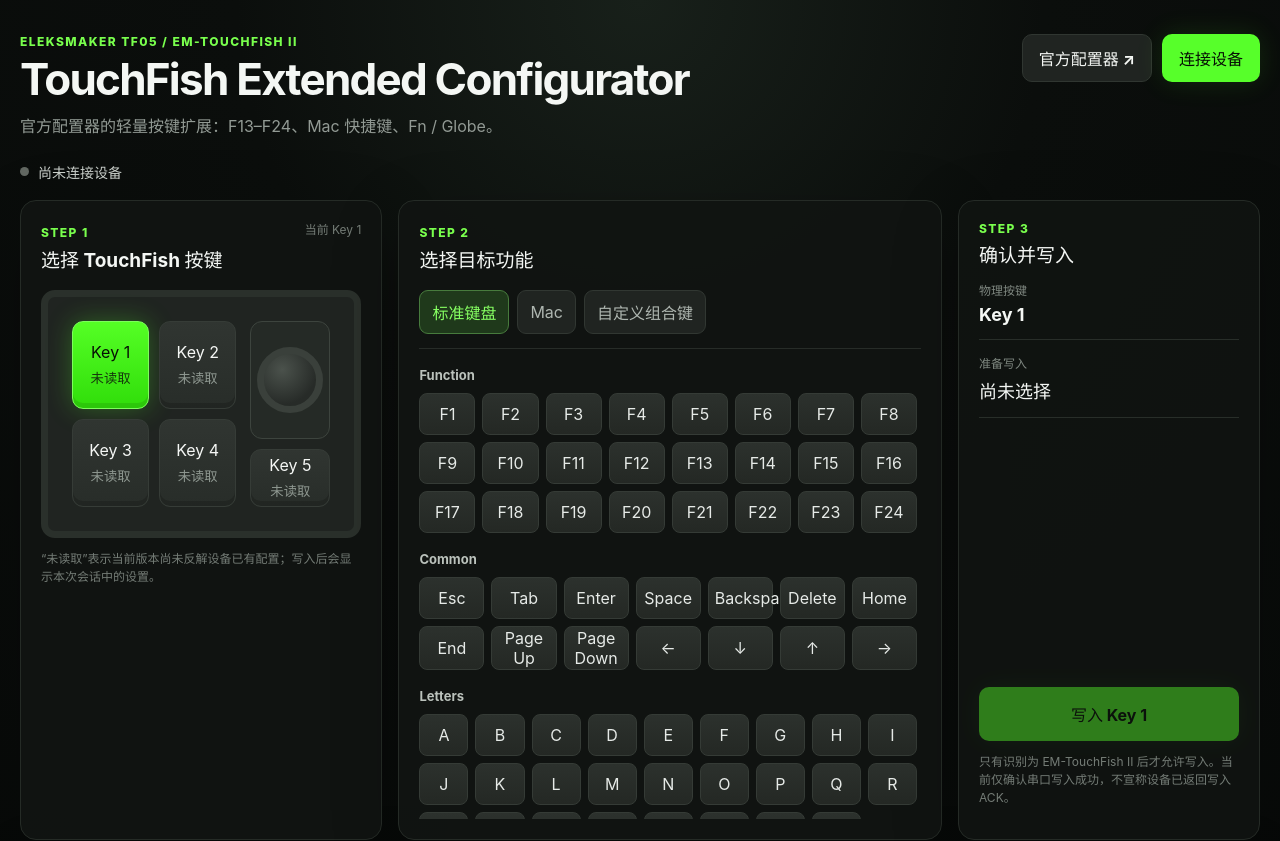
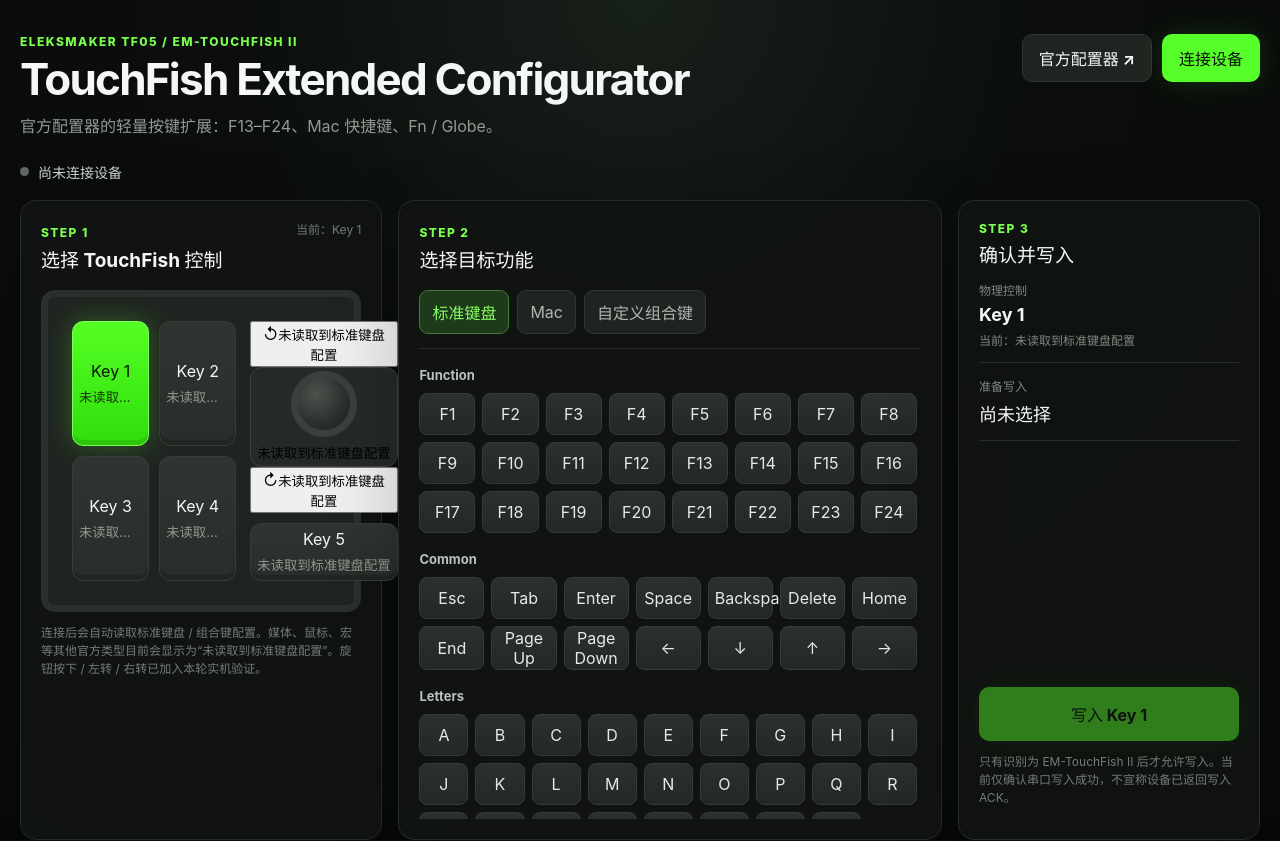
Before and after one commit to keru-s/touchfish-extended-configurator, a React (Vite) app: page / in a window 1280 px wide. Shown: the top 841 px of the page. Built offline with nearby package versions, Linux system fonts and the light colour scheme.

Commit message:
feat: read assignments and expose rotary controls

```diff
--- a/src/App.tsx
+++ b/src/App.tsx
@@ -1,12 +1,21 @@
 import { useMemo, useRef, useState } from 'react'
-import { HID, type Modifier } from './hid/keyboard'
+import {
+  HID,
+  describeKeyboardReport,
+  encodeKeyboardReport,
+  type Modifier,
+} from './hid/keyboard'
 import { FN_HIDUTIL_COMMAND, MAC_PRESETS, type Assignment } from './hid/presets'
 import { FrameParser } from './protocol/frame'
 import { SerialTransport } from './protocol/serialTransport'
 import {
+  TOUCHFISH_CONTROLS,
+  TOUCHFISH_LAYER,
   buildIdentityRequest,
   buildKeyAssignmentPacket,
+  buildStandardKeyQuery,
   parseIdentityResponse,
+  parseStandardKeyResponse,
   toHex,
   type DeviceIdentity,
 } from './protocol/touchfish'
@@ -17,8 +26,6 @@
   direction: 'TX' | 'RX' | 'INFO'
   message: string
 }
-
-const PHYSICAL_KEYS = [1, 2, 3, 4, 5]
 
 const FUNCTION_KEYS = Array.from({ length: 24 }, (_, index) => ({
   label: `F${index + 1}`,
@@ -66,14 +73,33 @@
   return modifiers.map((modifier) => glyph[modifier]).join('')
 }
 
+function reportsEqual(left: Uint8Array, right: Uint8Array): boolean {
+  return left.length === right.length && left.every((value, index) => value === right[index])
+}
+
+function assignmentLabelFromReport(report: Uint8Array): string {
+  const preset = MAC_PRESETS.find((candidate) =>
+    reportsEqual(report, encodeKeyboardReport(candidate.keys, candidate.modifiers)),
+  )
+  if (preset) return preset.name
+  return describeKeyboardReport(report)
+}
+
+function controlLabel(index: number): string {
+  return TOUCHFISH_CONTROLS.find((control) => control.index === index)?.label ?? `Control ${index}`
+}
+
+const delay = (milliseconds: number) => new Promise((resolve) => window.setTimeout(resolve, milliseconds))
+
 export default function App() {
   const transportRef = useRef<SerialTransport | null>(null)
   const parserRef = useRef(new FrameParser())
   const [connected, setConnected] = useState(false)
   const [identity, setIdentity] = useState<DeviceIdentity | null>(null)
-  const [selectedKey, setSelectedKey] = useState(1)
+  const [selectedControl, setSelectedControl] = useState(1)
   const [pending, setPending] = useState<Assignment | null>(null)
-  const [sessionAssignments, setSessionAssignments] = useState<Record<number, string>>({})
+  const [deviceAssignments, setDeviceAssignments] = useState<Record<number, string>>({})
+  const [readingAssignments, setReadingAssignments] = useState(false)
   const [tab, setTab] = useState<Tab>('keyboard')
   const [status, setStatus] = useState('尚未连接设备')
   const [logs, setLogs] = useState<LogEntry[]>([])
@@ -88,7 +114,29 @@
   )
 
   const appendLog = (entry: LogEntry) => {
-    setLogs((current) => [...current.slice(-79), entry])
+    setLogs((current) => [...current.slice(-119), entry])
+  }
+
+  const refreshAssignments = async (transport = transportRef.current) => {
+    if (!transport) return
+    setReadingAssignments(true)
+    setDeviceAssignments({})
+    setStatus('正在读取设备现有的标准键盘配置…')
+
+    try {
+      for (const control of TOUCHFISH_CONTROLS) {
+        const query = buildStandardKeyQuery(TOUCHFISH_LAYER, control.index)
+        appendLog({ direction: 'TX', message: `${toHex(query)}  // read ${control.label}` })
+        await transport.write(query)
+        await delay(35)
+      }
+      await delay(250)
+      setStatus('设备配置读取完成。未显示的控制可能使用了媒体 / 鼠标 / 宏等其他类型。')
+    } catch (error) {
+      setStatus(`读取配置失败：${error instanceof Error ? error.message : String(error)}`)
+    } finally {
+      setReadingAssignments(false)
+    }
   }
 
   const handleIncoming = (chunk: Uint8Array) => {
@@ -100,11 +148,24 @@
         message: `parser: discarded=${result.discardedBytes}, invalid=${result.invalidFrames}`,
       })
     }
+
     for (const frame of result.frames) {
       const device = parseIdentityResponse(frame)
       if (device) {
         setIdentity(device)
-        setStatus(device.supported ? `已识别：${device.modelName}` : `检测到未验证设备：${device.modelName}`)
+        setStatus(device.supported ? `已识别：${device.modelName}，正在读取现有配置…` : `检测到未验证设备：${device.modelName}`)
+        if (device.supported) void refreshAssignments(transportRef.current)
+        continue
+      }
+
+      const standardRead = parseStandardKeyResponse(frame)
+      if (standardRead && standardRead.layer === TOUCHFISH_LAYER) {
+        const label = assignmentLabelFromReport(standardRead.report)
+        setDeviceAssignments((current) => ({ ...current, [standardRead.controlIndex]: label }))
+        appendLog({
+          direction: 'INFO',
+          message: `read ${controlLabel(standardRead.controlIndex)} => ${label}`,
+        })
       }
     }
   }
@@ -120,6 +181,7 @@
       transport.onDisconnected = () => {
         setConnected(false)
         setIdentity(null)
+        setDeviceAssignments({})
         setStatus('设备连接已断开')
       }
       await transport.connect()
@@ -127,6 +189,7 @@
       parserRef.current.reset()
       setConnected(true)
       setIdentity(null)
+      setDeviceAssignments({})
       setStatus('已连接，正在识别设备…写入功能暂时锁定。')
 
       const request = buildIdentityRequest()
@@ -144,6 +207,7 @@
       transportRef.current = null
       setConnected(false)
       setIdentity(null)
+      setDeviceAssignments({})
       setStatus('尚未连接设备')
     }
   }
@@ -160,11 +224,11 @@
     }
 
     try {
-      const packet = buildKeyAssignmentPacket(selectedKey, pending.keys, pending.modifiers)
-      appendLog({ direction: 'TX', message: toHex(packet) })
+      const packet = buildKeyAssignmentPacket(selectedControl, pending.keys, pending.modifiers)
+      appendLog({ direction: 'TX', message: `${toHex(packet)}  // write ${controlLabel(selectedControl)}` })
       await transportRef.current.write(packet)
-      setSessionAssignments((current) => ({ ...current, [selectedKey]: pending.name }))
-      setStatus(`Key ${selectedKey} 的写入指令已发送：${pending.name}`)
+      setDeviceAssignments((current) => ({ ...current, [selectedControl]: pending.name }))
+      setStatus(`${controlLabel(selectedControl)} 的写入指令已发送：${pending.name}`)
     } catch (error) {
       setStatus(`写入失败：${error instanceof Error ? error.message : String(error)}`)
     }
@@ -188,6 +252,9 @@
     })
   }
 
+  const assignmentFor = (index: number) =>
+    deviceAssignments[index] ?? (readingAssignments ? '读取中…' : '未读取到标准键盘配置')
+
   return (
     <div className="app-shell">
       <header className="topbar">
@@ -200,6 +267,11 @@
           <a className="secondary-button" href="https://key.eleksmaker.com/" target="_blank" rel="noreferrer">
             官方配置器 ↗
           </a>
+          {connected && identity?.supported && (
+            <button className="secondary-button" onClick={() => void refreshAssignments()} disabled={readingAssignments}>
+              {readingAssignments ? '读取中…' : '刷新配置'}
+            </button>
+          )}
           {connected ? (
             <button className="secondary-button" onClick={disconnect}>断开设备</button>
           ) : (
@@ -223,36 +295,65 @@
           <div className="panel-heading">
             <div>
               <span className="section-label">STEP 1</span>
-              <h2>选择 TouchFish 按键</h2>
+              <h2>选择 TouchFish 控制</h2>
             </div>
-            <span className="muted">当前 Key {selectedKey}</span>
+            <span className="muted">当前：{controlLabel(selectedControl)}</span>
           </div>
 
           <div className="touchfish-layout">
             <div className="key-grid">
-              {PHYSICAL_KEYS.slice(0, 4).map((key) => (
+              {TOUCHFISH_CONTROLS.filter((control) => control.kind === 'key' && control.index <= 4).map((control) => (
                 <button
-                  key={key}
-                  className={`physical-key ${selectedKey === key ? 'selected' : ''}`}
-                  onClick={() => setSelectedKey(key)}
+                  key={control.id}
+                  className={`physical-key ${selectedControl === control.index ? 'selected' : ''}`}
+                  onClick={() => setSelectedControl(control.index)}
                 >
-                  <span>Key {key}</span>
-                  <small>{sessionAssignments[key] ?? '未读取'}</small>
+                  <span>{control.label}</span>
+                  <small>{assignmentFor(control.index)}</small>
                 </button>
               ))}
             </div>
+
             <div className="dial-column">
-              <div className="dial" aria-label="Dial visual placeholder"><span /></div>
+              <div className="rotary-row">
+                <button
+                  className={`rotary-control ${selectedControl === 7 ? 'selected' : ''}`}
+                  onClick={() => setSelectedControl(7)}
+                  title="旋钮左转"
+                >
+                  ↺
+                  <small>{assignmentFor(7)}</small>
+                </button>
+                <button
+                  className={`dial ${selectedControl === 6 ? 'selected' : ''}`}
+                  onClick={() => setSelectedControl(6)}
+                  title="旋钮按下"
+                >
+                  <span />
+                  <small>{assignmentFor(6)}</small>
+                </button>
+                <button
+                  className={`rotary-control ${selectedControl === 8 ? 'selected' : ''}`}
+                  onClick={() => setSelectedControl(8)}
+                  title="旋钮右转"
+                >
+                  ↻
+                  <small>{assignmentFor(8)}</small>
+                </button>
+              </div>
+
               <button
-                className={`physical-key compact ${selectedKey === 5 ? 'selected' : ''}`}
-                onClick={() => setSelectedKey(5)}
+                className={`physical-key compact ${selectedControl === 5 ? 'selected' : ''}`}
+                onClick={() => setSelectedControl(5)}
               >
                 <span>Key 5</span>
-                <small>{sessionAssignments[5] ?? '未读取'}</small>
+                <small>{assignmentFor(5)}</small>
               </button>
             </div>
           </div>
-          <p className="helper-text">“未读取”表示当前版本尚未反解设备已有配置；写入后会显示本次会话中的设置。</p>
+          <p className="helper-text">
+            连接后会自动读取标准键盘 / 组合键配置。媒体、鼠标、宏等其他官方类型目前会显示为“未读取到标准键盘配置”。旋钮按下 / 左转 / 右转已加入本轮实机验证。
+          </p>
         </section>
 
         <section className="mapping-card panel">
@@ -343,8 +444,9 @@
           <span className="section-label">STEP 3</span>
           <h2>确认并写入</h2>
           <div className="assignment-summary">
-            <span>物理按键</span>
-            <strong>Key {selectedKey}</strong>
+            <span>物理控制</span>
+            <strong>{controlLabel(selectedControl)}</strong>
+            <small>当前：{assignmentFor(selectedControl)}</small>
           </div>
           <div className="assignment-summary">
             <span>准备写入</span>
@@ -371,7 +473,7 @@
             disabled={!connected || !pending || !identity?.supported}
             onClick={writePending}
           >
-            写入 Key {selectedKey}
+            写入 {controlLabel(selectedControl)}
           </button>
           <p className="helper-text">只有识别为 EM-TouchFish II 后才允许写入。当前仅确认串口写入成功，不宣称设备已返回写入 ACK。</p>
         </aside>
```
